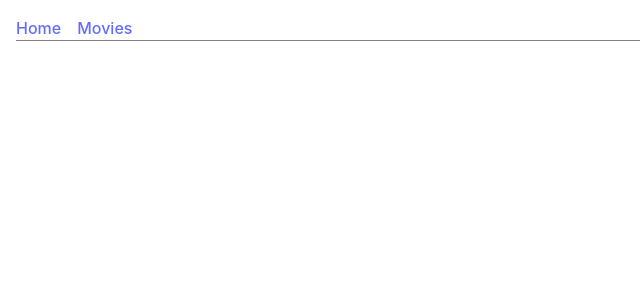
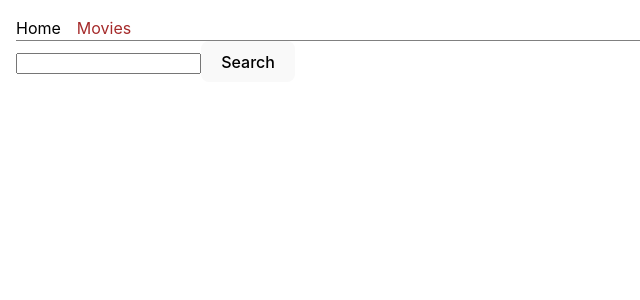
Before and after one commit to AlexandraSavenko/goit-react-hw-05, a React (Vite) app: page /movies in a window 1280 px wide. Shown: the top 300 px of the page, without its empty margins (0-640 px from the left). Built offline with nearby package versions, Linux system fonts and the light colour scheme.

Commit message:
form pages and added

```diff
--- a/package.json
+++ b/package.json
@@ -11,6 +11,7 @@
   },
   "dependencies": {
     "axios": "^1.7.7",
+    "clsx": "^2.1.1",
     "react": "^18.3.1",
     "react-dom": "^18.3.1",
     "react-router-dom": "^6.26.1"
--- a/src/App.jsx
+++ b/src/App.jsx
@@ -1,10 +1,18 @@
+import { Route, Routes } from "react-router-dom";
 import "./App.css";
 import Navigation from "./components/Navigation/Navigation";
+import HomePage from "./pages/HomePage";
+import MoviesPage from "./pages/MoviesPage";
 
 function App() {
   return (
     <div>
       <Navigation />
+      <Routes>
+        <Route path="/" element={<HomePage />} />
+        <Route path="/movies" element={<MoviesPage />} />
+        <Route path="*" element={<p>Page not found</p>} />
+      </Routes>
     </div>
   );
 }
--- a/src/components/Navigation/Navigation.jsx
+++ b/src/components/Navigation/Navigation.jsx
@@ -1,14 +1,22 @@
 import { NavLink } from "react-router-dom";
 import css from "./Navigation.module.css";
+import clsx from "clsx";
+function getNavLinkCl(props) {
+  return clsx(css.link, props.isActive && css.isActive);
+}
 export default function Navigation() {
   return (
     <header className={css.header}>
       <ul className={css.list}>
         <li>
-          <NavLink to="/">Home</NavLink>
+          <NavLink className={getNavLinkCl} to="/">
+            Home
+          </NavLink>
         </li>
         <li>
-          <NavLink to="/movies">Movies</NavLink>
+          <NavLink className={getNavLinkCl} to="/movies">
+            Movies
+          </NavLink>
         </li>
       </ul>
     </header>
--- a/src/components/Navigation/Navigation.module.css
+++ b/src/components/Navigation/Navigation.module.css
@@ -5,3 +5,9 @@
   display: flex;
   gap: 1rem;
 }
+.link {
+  color: black;
+}
+.isActive {
+  color: brown;
+}
--- a/src/index.css
+++ b/src/index.css
@@ -4,7 +4,7 @@
   font-weight: 400;
 
   color-scheme: light dark;
-  color: rgba(255, 255, 255, 0.87);
+  color: black;
   background-color: bisque;
 
   font-synthesis: none;
@@ -13,19 +13,22 @@
   -moz-osx-font-smoothing: grayscale;
 }
 
-a {
+/* a {
   font-weight: 500;
   color: #646cff;
   text-decoration: inherit;
 }
 a:hover {
   color: #535bf2;
-}
+} */
 ul,
 li {
   list-style: none;
   margin: 0;
   padding: 0;
+}
+a {
+  text-decoration: none;
 }
 body {
   margin: 0;
--- /dev/null
+++ b/src/pages/HomePage.jsx
@@ -0,0 +1,3 @@
+export default function HomePage() {
+  return <h2>Trending films</h2>;
+}
--- /dev/null
+++ b/src/pages/MoviesPage.jsx
@@ -0,0 +1,13 @@
+export default function MoviesPage() {
+  const handleSubmit = (e) => {
+    e.preventDefault();
+    const query = e.target.elements.movieName.value;
+    console.log(query);
+  };
+  return (
+    <form onSubmit={handleSubmit}>
+      <input type="text" name="movieName" />
+      <button type="submit">Search</button>
+    </form>
+  );
+}
```
Also changed, not shown: src/pages/MovieDetailsPage.jsx (added), src/pages/MovieDetailsPage.module.css (added), src/pages/NotFoundPage.jsx (added), 1 other file (tests, documents, lock files or other folders).
